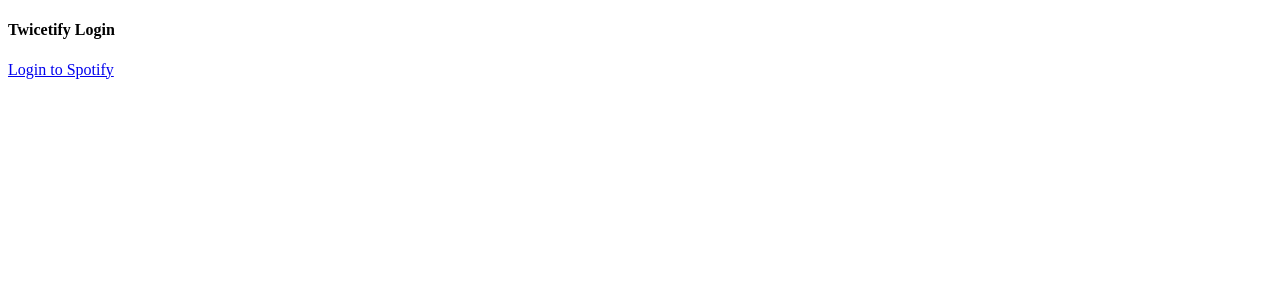
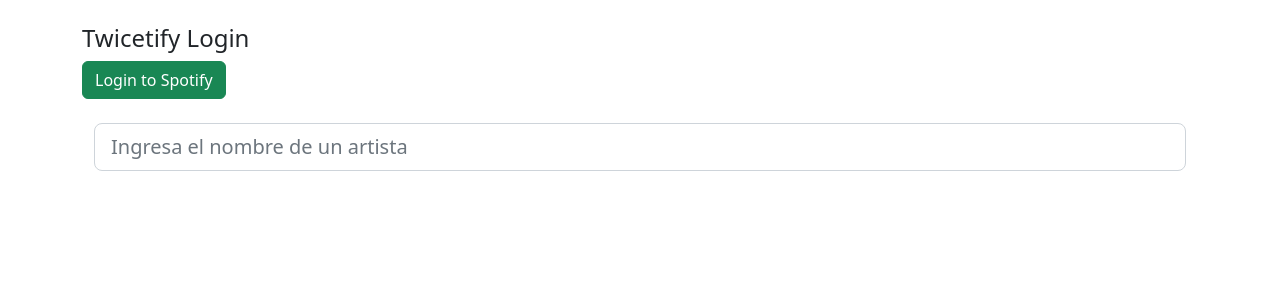
Before and after one commit to andreschavez1229/Proyecto-React, a React (Create React App) app: page / in a window 1280 px wide. Shown: the top 300 px of the page. Built offline with nearby package versions, Linux system fonts and the light colour scheme.

Commit message:
Login mejorado, primeros pasos del buscador y bootstrap

```diff
--- a/package.json
+++ b/package.json
@@ -5,13 +5,19 @@
   "dependencies": {
     "@emotion/react": "^11.10.5",
     "@emotion/styled": "^11.10.5",
+    "@fontsource/roboto": "^4.5.8",
+    "@mui/icons-material": "^5.10.9",
     "@mui/material": "^5.10.12",
+    "@mui/styled-engine-sc": "^5.10.6",
     "@testing-library/jest-dom": "^5.16.5",
     "@testing-library/react": "^13.4.0",
     "@testing-library/user-event": "^13.5.0",
+    "bootstrap": "^5.2.2",
     "react": "^18.2.0",
+    "react-bootstrap": "^2.5.0",
     "react-dom": "^18.2.0",
     "react-scripts": "^5.0.1",
+    "styled-components": "^5.3.6",
     "web-vitals": "^2.1.4"
   },
   "scripts": {
--- a/src/App.js
+++ b/src/App.js
@@ -1,19 +1,33 @@
+import * as React from 'react';
+import 'bootstrap/dist/css/bootstrap.min.css';
+import { Container, InputGroup, FormControl, Button, Row, Card} from 'react-bootstrap';
+import '@fontsource/roboto'
+import Buscador from './Components/Buscador';
 const CLIENT_ID = "544db08170194c919222022a5b35eac1"
 const REDIRECT_URI = "http://localhost:3000/"
 const AUTH_ENDPOINT = "https://accounts.spotify.com/authorize"
 const RESPONSE_TYPE = "token"
 
 
+
 function App() {
+  return (
+
+    <Container>
+         <br/>
+      <h4>Twicetify Login</h4>
+      <Button variant="success" href={`${AUTH_ENDPOINT}?client_id=${CLIENT_ID}&redirect_uri=${REDIRECT_URI}&response_type=${RESPONSE_TYPE}`}>Login to Spotify</Button>{' '}
+        <br/>
+          <br/>
+      <Buscador/>
+
+    </Container>
 
 
-  return (
-    <div className="App">
-      <h4>Twicetify Login</h4>
-       <a href={`${AUTH_ENDPOINT}?client_id=${CLIENT_ID}&redirect_uri=${REDIRECT_URI}&response_type=${RESPONSE_TYPE}`}>Login to Spotify</a>
-
-    </div>
   );
 }
 
+
+
+
 export default App;
--- a/src/Components/Buscador.js
+++ b/src/Components/Buscador.js
@@ -1,10 +1,27 @@
 import React from 'react'
+import 'bootstrap/dist/css/bootstrap.min.css';
+import { Container, InputGroup, FormControl, Button, Row, Card } from 'react-bootstrap';
+import '@fontsource/roboto'
+const Buscador = () => {
+    return (
 
-const Buscador = () => {
-  return (
+        <div className='Buscador'>
+            <Container>
+                <InputGroup className='mb-3' size='lg'>
+                    <FormControl
+                        placeholder='Ingresa el nombre de un artista'
+                        type='input'
+                        onKeyPress={ event => {
+                            if (event.key === "Enter");
+                            console.log("Presionaste enter");
+                        }}
 
-    <div>Buscador</div>
-  )
+                    />
+                </InputGroup>
+
+            </Container>
+        </div>
+    )
 }
 
 export default Buscador
```
Also changed, not shown: 1 other file (tests, documents, lock files or other folders).
